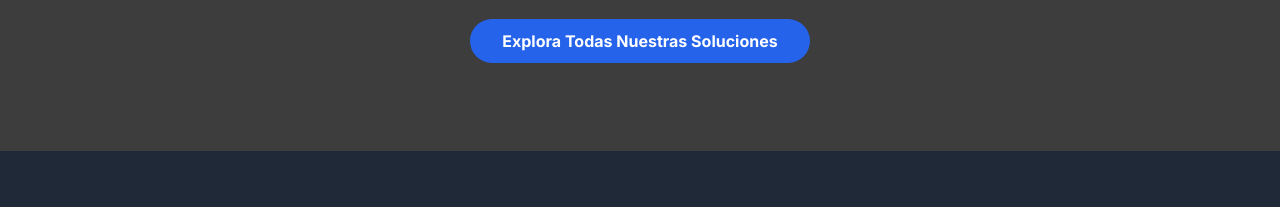
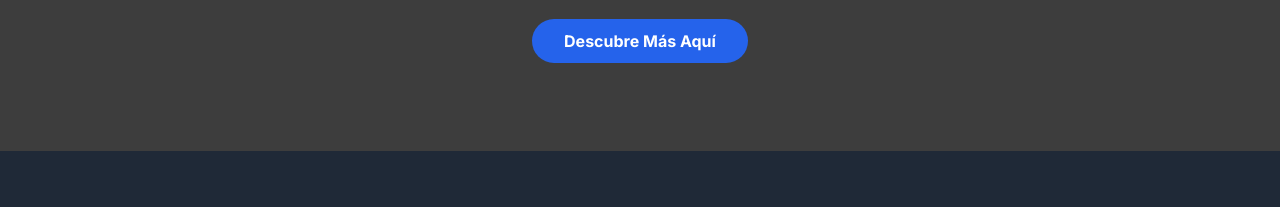
Before and after one commit to kevynA/Comvenim-web, a plain HTML site: page servicios.html in a window 1280 px wide. Shown: the part 329-536 px from the top of the page. Drawn offline with nearby package versions, Linux system fonts and the light colour scheme; placeholder pictures from the web are drawn by us.

Commit message:
Update servicios.html

```diff
--- a/servicios.html
+++ b/servicios.html
@@ -178,7 +178,7 @@
                 Transformando ideas en realidades digitales, impulsando tu éxito en el mundo conectado.
             </p>
             <a href="#servicios-detail" class="bg-blue-600 hover:bg-blue-700 text-white font-bold py-3 px-8 rounded-full transition duration-300 transform hover:scale-105">
-                Explora Todas Nuestras Soluciones
+                Descubre Más Aquí
             </a>
         </div>
     </section>
```
